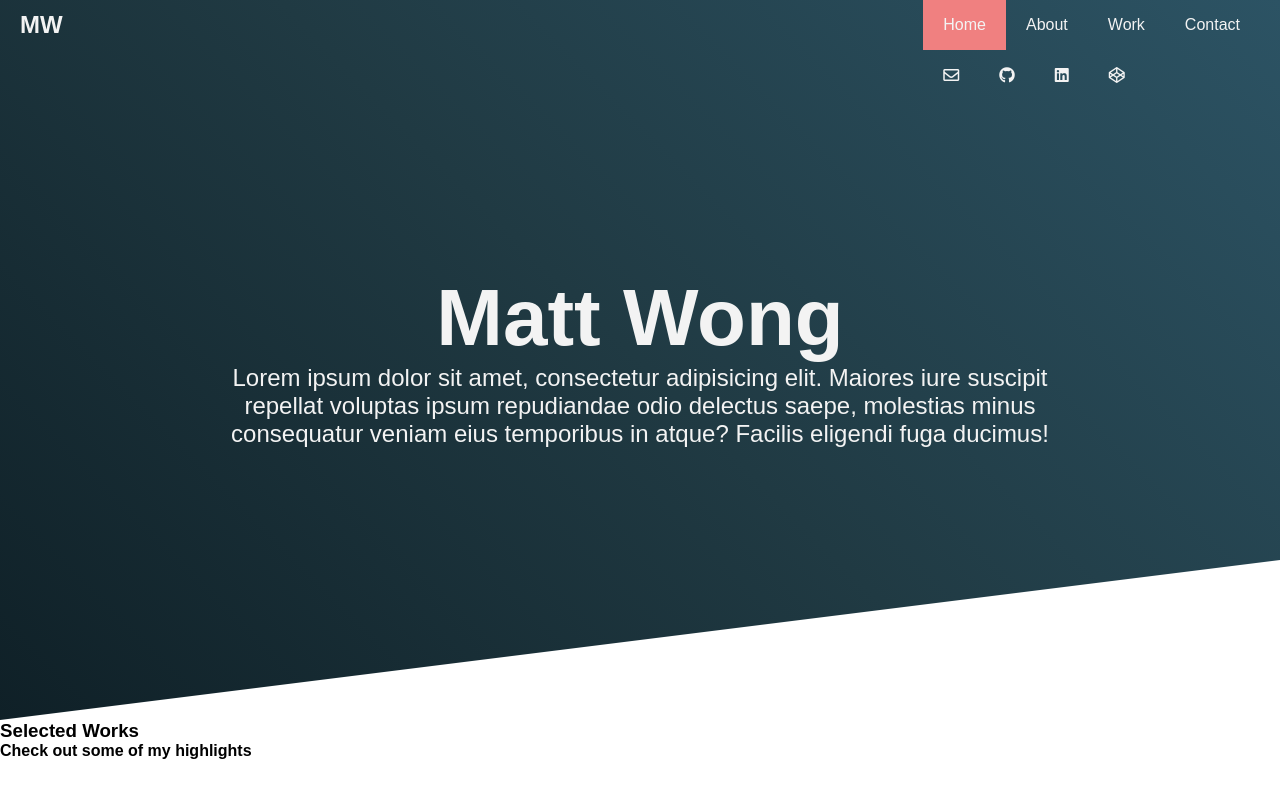
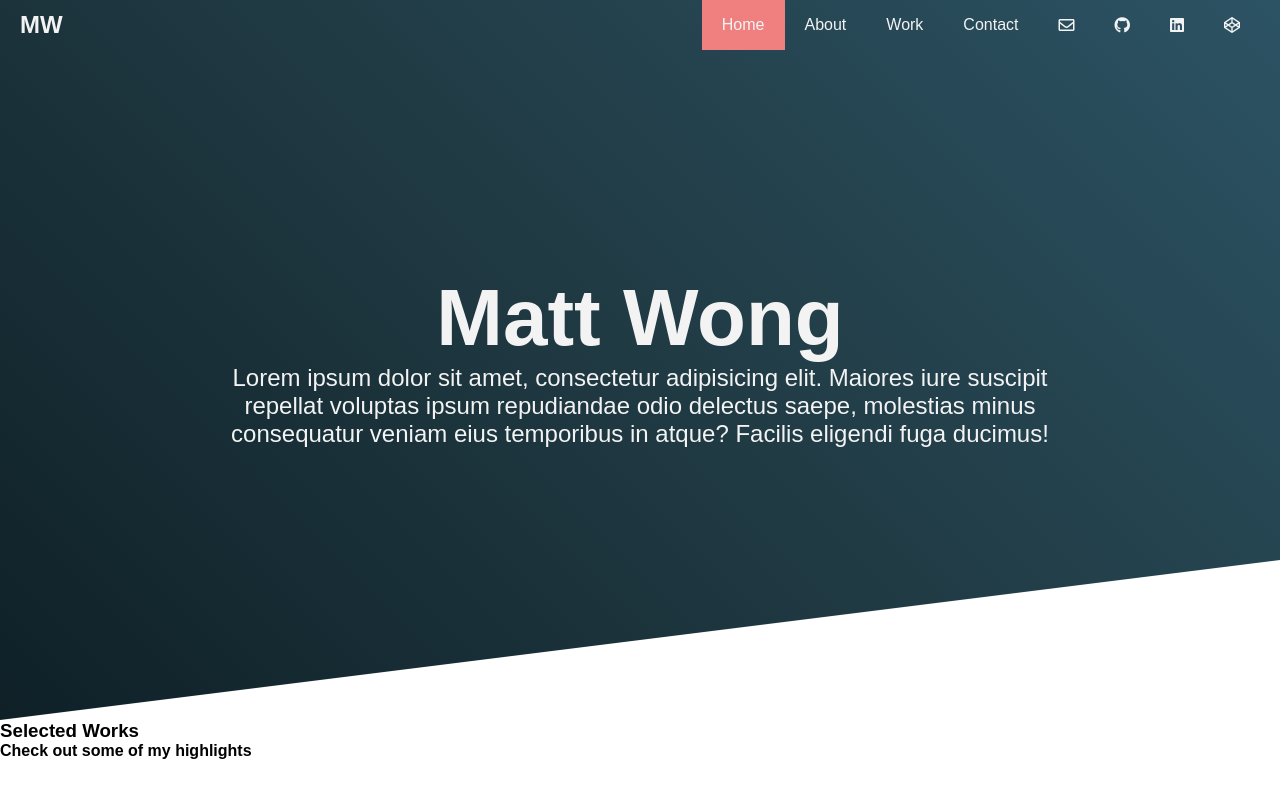
Before and after one commit to mattwong59/layout-practice, a React (Create React App) app: page / in a window 1280 px wide. Shown: the top 800 px of the page. Built offline with nearby package versions, Linux system fonts and the light colour scheme.

Commit message:
Fix position of contact icons in desktop nav

```diff
--- a/src/style.css
+++ b/src/style.css
@@ -96,5 +96,9 @@
     .hero header .menu-toggle {
       display: block; } }
 /* For desktop: */
+@media only screen and (min-width: 992px) {
+  .hero header nav {
+    display: flex;
+    justify-content: flex-end; } }
 
 /*# sourceMappingURL=style.css.map */
--- a/src/style.scss
+++ b/src/style.scss
@@ -149,7 +149,16 @@ $base-white: #f3f3f3;
 
 
 /* For desktop: */
-// @media only screen and (min-width: 768px) {
+@media only screen and (min-width: 992px) {
+  .hero {
+    header {
+      nav {
+        display: flex;
+        justify-content: flex-end;
+      }
+    }
+  }
+}
 //   section {
 //     display: flex;
 //     flex-direction: column;
```
Also changed, not shown: 2 other files (tests, documents, lock files or other folders).
